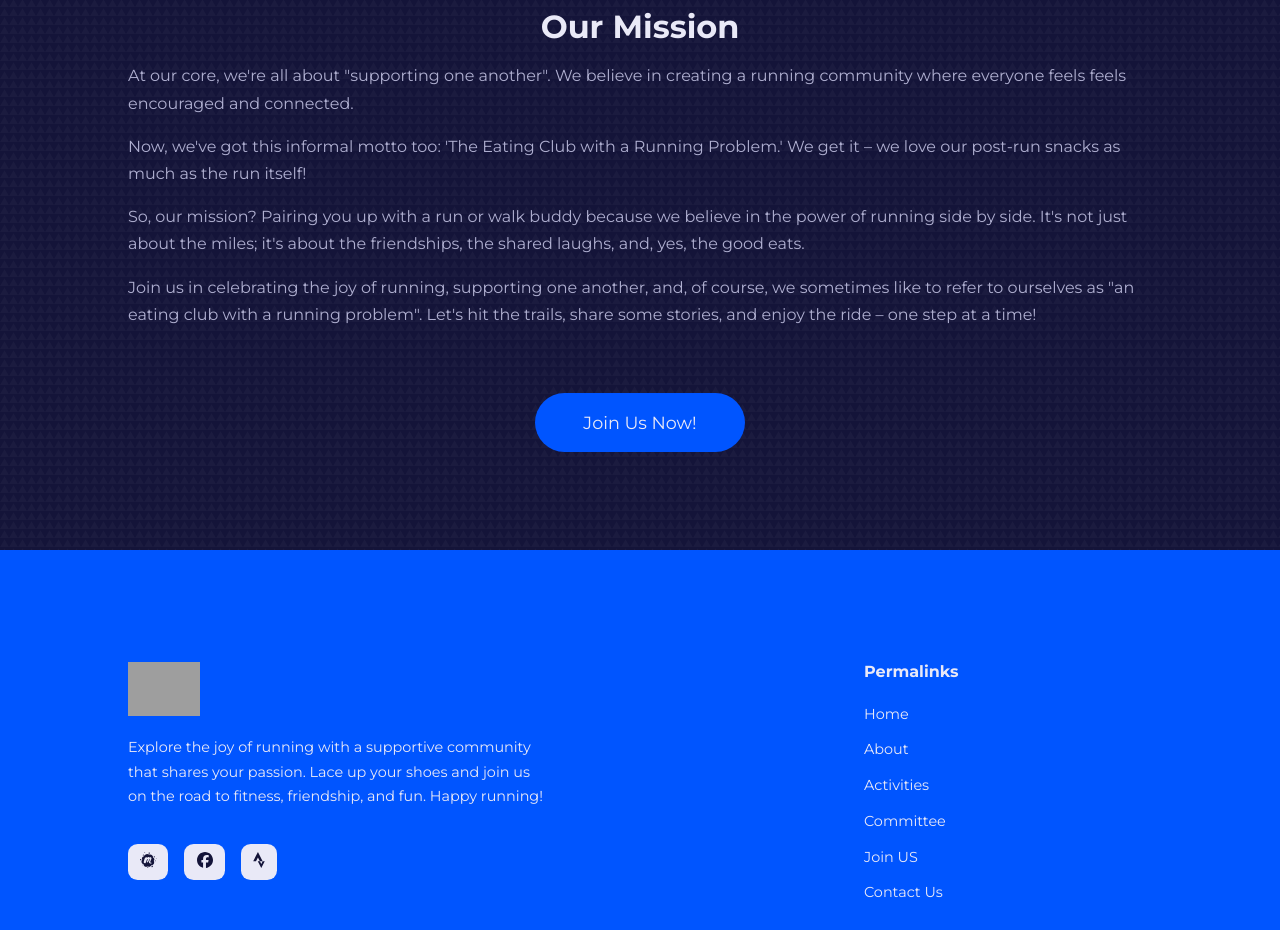
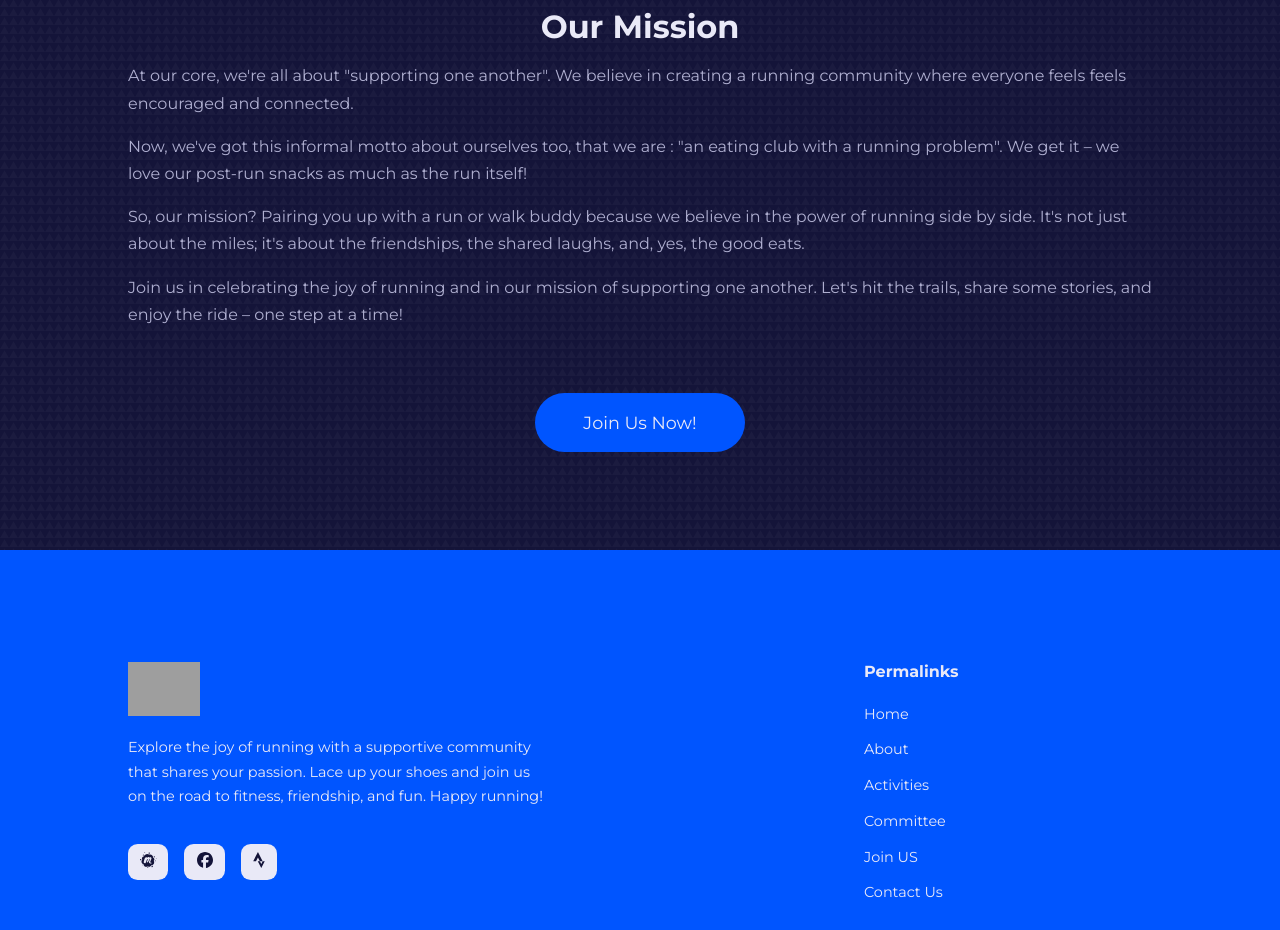
Before and after one commit to daliu/run-mprc.github.io, a React (Create React App) app: page / in a window 1280 px wide. Shown: the part 1280-2210 px from the top of the page. Built offline with nearby package versions, Linux system fonts and the light colour scheme; grey boxes are pictures that could not be loaded.

Commit message:
change copy on home page

```diff
--- a/src/text/Home.js
+++ b/src/text/Home.js
@@ -17,8 +17,8 @@ export const IMG_SECTION_TITLE = "Saturday Runs Route(s)";
 export const ABOUT_MISSION_TITLE = "Our Mission";
 export const ABOUT_MISSION_CONTENT = [
     "At our core, we're all about \"supporting one another\". We believe in creating a running community where everyone feels feels encouraged and connected.",
-    "Now, we've got this informal motto too: 'The Eating Club with a Running Problem.' We get it – we love our post-run snacks as much as the run itself!",
+    "Now, we've got this informal motto about ourselves too, that we are : \"an eating club with a running problem\". We get it – we love our post-run snacks as much as the run itself!",
     "So, our mission? Pairing you up with a run or walk buddy because we believe in the power of running side by side. It's not just about the miles; it's about the friendships, the shared laughs, and, yes, the good eats.",
-    "Join us in celebrating the joy of running, supporting one another, and, of course, we sometimes like to refer to ourselves as \"an eating club with a running problem\". Let's hit the trails, share some stories, and enjoy the ride – one step at a time!",];
+    "Join us in celebrating the joy of running and in our mission of supporting one another. Let's hit the trails, share some stories, and enjoy the ride – one step at a time!",];
 
 export const JOINBUTTON = "Join Us Now!";
```
